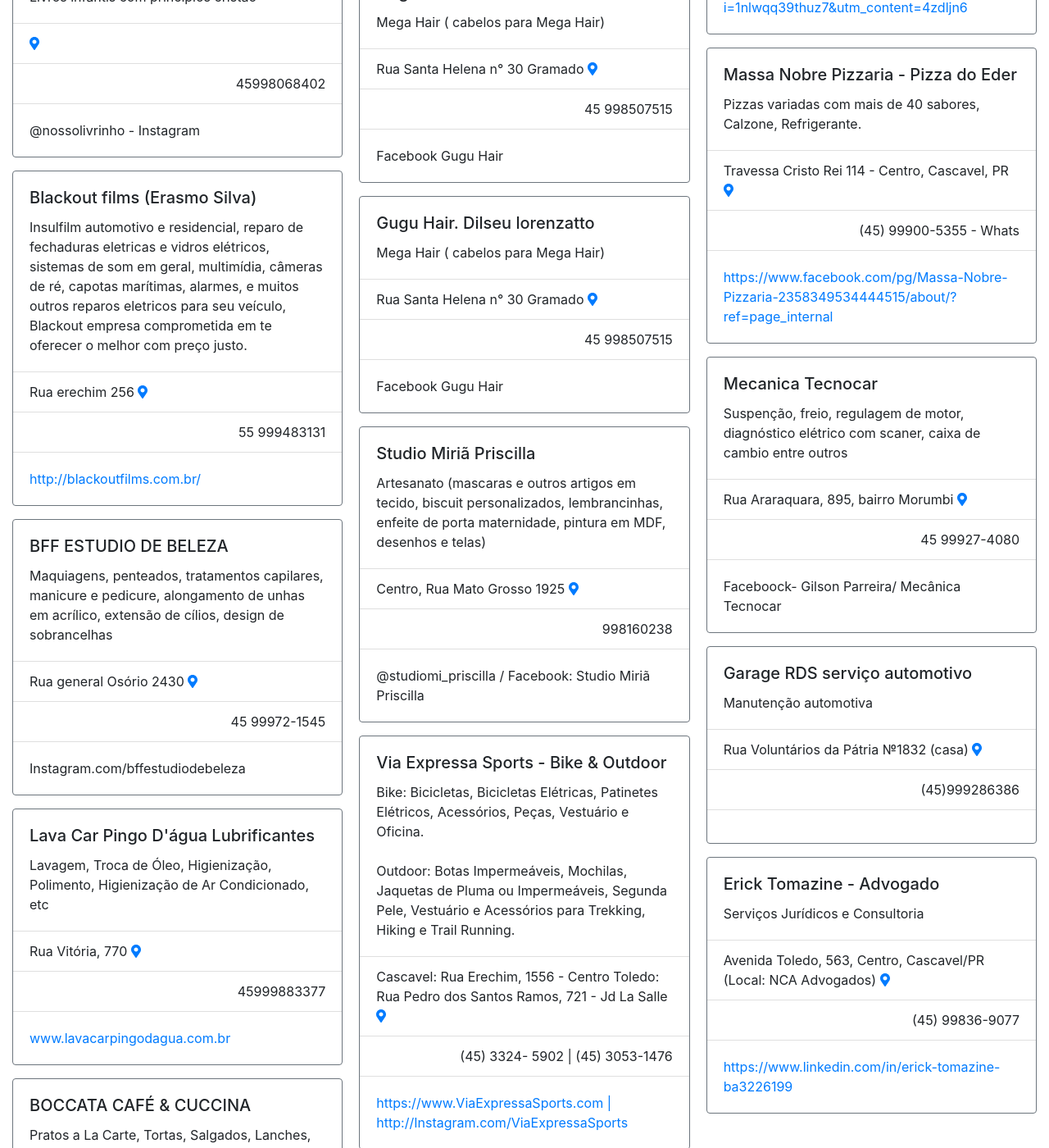
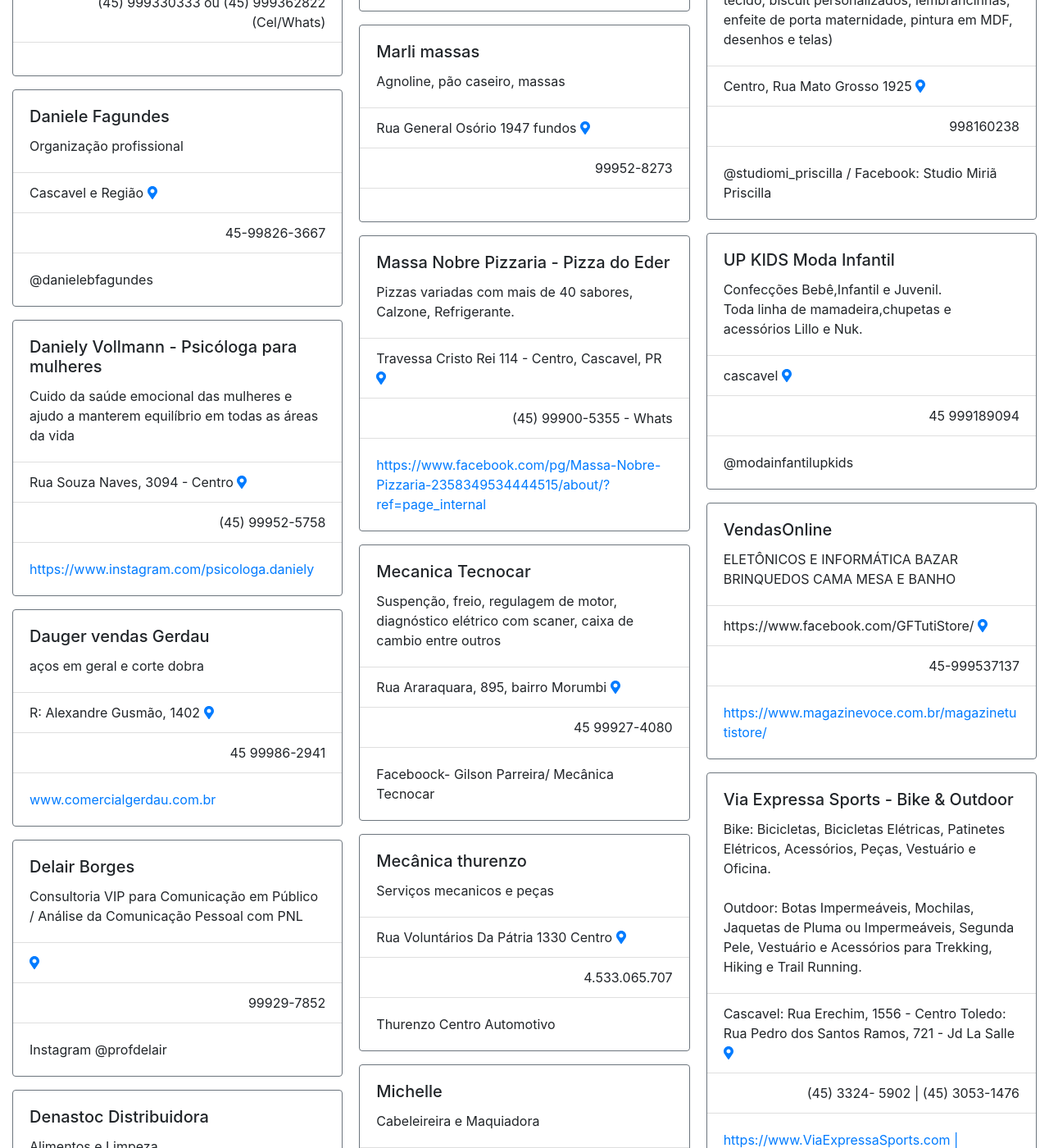
Before and after one commit to tetri/nib_negocio-solidario, a Jekyll site: the page built from index.html, in a window 1280 px wide and 1400 px high, scrolled down 7165 px. Shown: the whole window at 82% size. Built offline with Jekyll 4.4.1, drawn with Linux system fonts in a browser that asks for light colours; nearby versions of some CDN libraries; some of the changed text lies outside the part shown.

```diff
--- a/Gemfile
+++ b/Gemfile
@@ -8,11 +8,11 @@
 #
 # This will help ensure the proper Jekyll version is running.
 # Happy Jekylling!
-# gem "jekyll", "~> 4.0.0"
+gem "jekyll", "~> 4.0.0"
 
 # If you want to use GitHub Pages, remove the "gem "jekyll"" above and
 # uncomment the line below. To upgrade, run `bundle update github-pages`.
-gem "github-pages", group: :jekyll_plugins
+# gem "github-pages", group: :jekyll_plugins
 
 # If you have any plugins, put them here!
 group :jekyll_plugins do
--- a/_data/negocio-solidario.csv
+++ b/_data/negocio-solidario.csv
@@ -38,7 +38,6 @@
 09/04/2020 22:12:21,ESPAÇO EDUCACIONAL - AULAS PARTICULARES ,"Aulas Particulares para os Concursos Públicos e  ENEM . Português, Matemática;Redação;  RLM; Segurança do Trabalho , Informática para Concursos. ","1˚ andar, sala 3, Praça Vereador Luís Pícolli, 8246 (em frente à  Praça da Bíblia ) - Centro, Cascavel - PR, 85810-001",45 99861-9529 ,NÃO,https://www.facebook.com/espacoeducacionalcascavelpr/,Estou ciente.
 09/04/2020 22:14:52,MOTA SEGURANÇA ,Segurança para Eventos: Vigilante Desarmado  para Residências ou empresas; Ambulância para Eventos; Brigadistas/Bombeiro Civil ; Guarda Vidas; Vigia Noturno.,Rua Soledade 349  - Jd. Canadá ,45998619529,SIM,https://www.facebook.com/motasegurancaoficial/,Estou ciente.
 09/04/2020 22:20:41,Street Car,Chapeação e funilaria,"Rua: Maranhão, 348, Centro",459998035096,SIM,https://instagram.com/streetcar348?igshid=1esn8mrbm5v5u,Estou ciente.
-09/04/2020 22:27:40,Amanda Dybas ,Seguros e Consórcios ,"Av. Brasil,  4776",(45) 99911-4873,SIM,amanda.dybas@lojacorr.com.br,Estou ciente.
 09/04/2020 22:37:45,A Fazedeira de Artes ,"peças em crochê, amigurumi, patchisopor",,45 998093179,SIM,,Estou ciente.
 09/04/2020 22:39:08,Salão Sil Birck consultora de beleza.,"Vendo produto de beleza Mary kay, Hinode Avon",Vereador Guerino Zott N 509 novo Milênio,Fone 45 999327407 fixo 30990162,SIM,Silvana_s_birck,Estou ciente.
 09/04/2020 22:40:32,Dauger vendas Gerdau,aços em geral e corte dobra ,"R: Alexandre Gusmão, 1402",45 99986-2941,SIM,www.comercialgerdau.com.br,Estou ciente.
@@ -123,3 +122,4 @@
 10/04/2020 21:59:13,Mecanica Tecnocar,"Suspenção, freio, regulagem de motor, diagnóstico elétrico com scaner, caixa de cambio entre outros ","Rua Araraquara, 895, bairro Morumbi",45 99927-4080,SIM,Faceboock- Gilson Parreira/ Mecânica Tecnocar,
 10/04/2020 22:56:19,Garage RDS serviço automotivo,Manutenção automotiva ,Rua Voluntários da Pátria №1832 (casa),(45)999286386,SIM,,
 10/04/2020 23:05:56,Erick Tomazine - Advogado,Serviços Jurídicos e Consultoria,"Avenida Toledo, 563, Centro, Cascavel/PR (Local: NCA Advogados)",(45) 99836-9077,NÃO,https://www.linkedin.com/in/erick-tomazine-ba3226199,
+11/04/2020 09:16:09,Amanda Dybas ,Seguros e Consórcios ,"Av. Brasil,  4776",(45) 99911-4873,SIM,amanda.dybas@lojacorr.com.br,
--- a/index.html
+++ b/index.html
@@ -30,9 +30,11 @@
         </button>
     </div>
 
+    {% assign items = site.data.negocio-solidario | sort: "nome" %}
+
     <div class="card-columns">
 
-        {% for item in site.data.negocio-solidario %}
+        {% for item in items %}
         <div class="card border-secondary mb-3">
             <div class="card-body">
                 <h5 class="card-title">{{ item.nome }}</h5>
```
Also changed, not shown: assets/negocio-solidario.webp (added), 13 other files.
